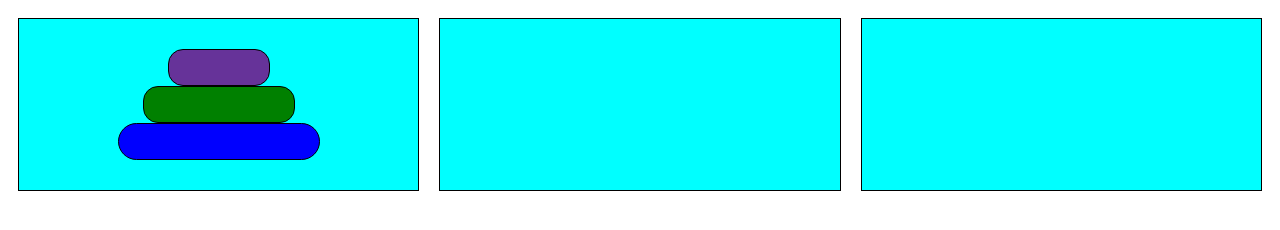
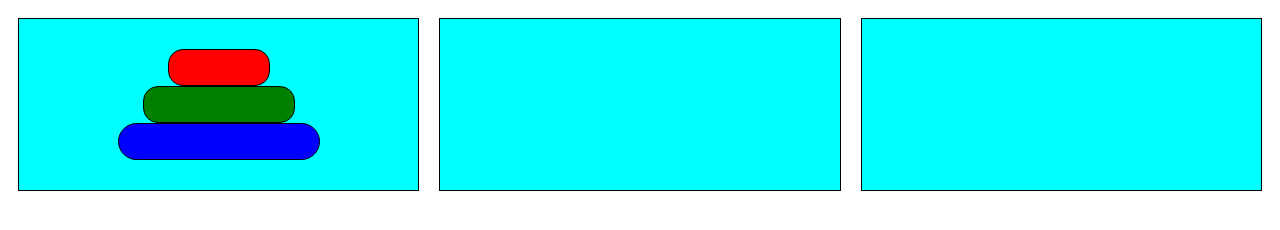
Before and after one commit to fanelenan7/towers-of-hanoi, a plain HTML site: page index.html in a window 1280 px wide. Both pictures are taken after a click on the element 218 px from the left and 67 px from the top of the page. Drawn offline with nearby package versions, Linux system fonts and the light colour scheme.

Commit message:
not working

```diff
--- a/script.js
+++ b/script.js
@@ -1,10 +1,13 @@
-var rings = ["#ring1", "#ring2", "#ring3"]
+var ring1 = $("#ring1")
+var ring2 = $("#ring2")
+var ring3 = $("#ring3")
+var rings = [ring1, ring2, ring3]
 
 $(".ring").click(function() {
-  if ($(this).eq(0)) {
+  if (($(this).css("order")) < ($(this).siblings("rings").css("order"))) {
     console.log($(this))
   // ($(".this").children().hasClass("div:first-child"))
-    $(".ring").eq(0).css("background-color", "rebeccapurple")
+      $(".ring").eq(0).css("background-color", "rebeccapurple")
   } else {
     return
     }
--- a/style.css
+++ b/style.css
@@ -22,6 +22,7 @@
   border-radius: 15px;
   width: 100px;
   height: 35px;
+  order: 1;
 }
 #ring2 {
   background-color: green;
@@ -29,6 +30,7 @@
   border-radius: 15px;
   width: 150px;
   height: 35px;
+  order: 2;
 }
 #ring3 {
   background-color: blue;
@@ -36,6 +38,7 @@
   border-radius: 20px;
   width: 200px;
   height: 35px;
+  order: 3;
 }
 @media (max-width: 500px) {
   body {
```
